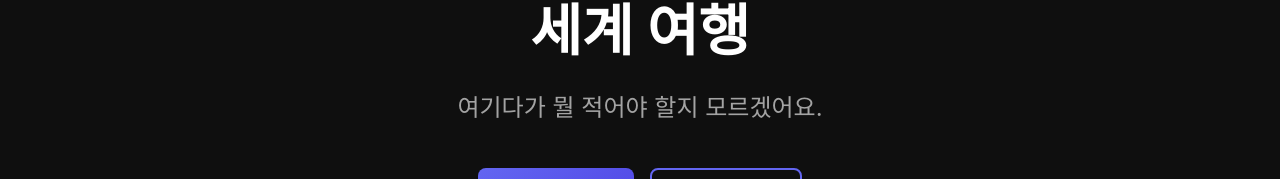
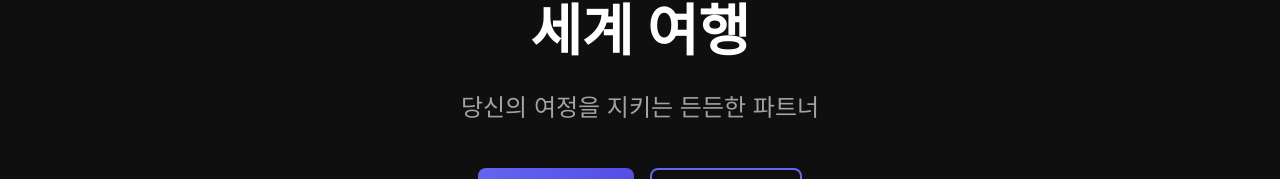
Before and after one commit to 2gyuho/Atlas, a React (Create React App) app in the folder frontend/: page / in a window 1280 px wide. Shown: the part 254-433 px from the top of the page. Built offline with nearby package versions, Linux system fonts and the light colour scheme; no server answers.

Commit message:
fix: 홈 페이지 서브타이틀 수정

```diff
--- a/frontend/src/pages/Home.jsx
+++ b/frontend/src/pages/Home.jsx
@@ -41,7 +41,7 @@ const Home = () => {
           세계 여행
         </h1>
         <p className="hero-subtitle">
-          여기다가 뭘 적어야 할지 모르겠어요.
+          당신의 여정을 지키는 든든한 파트너
         </p>
         <div className="hero-actions">
           <Button
```
